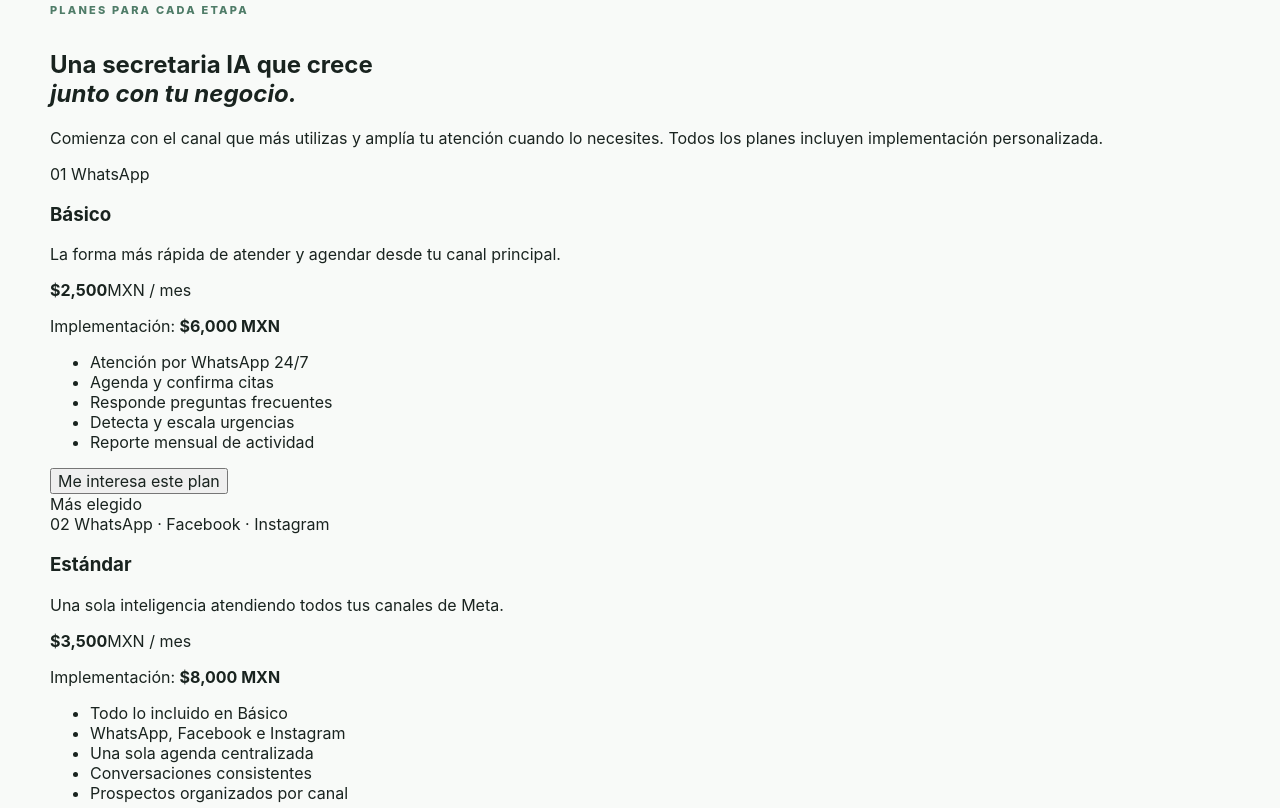
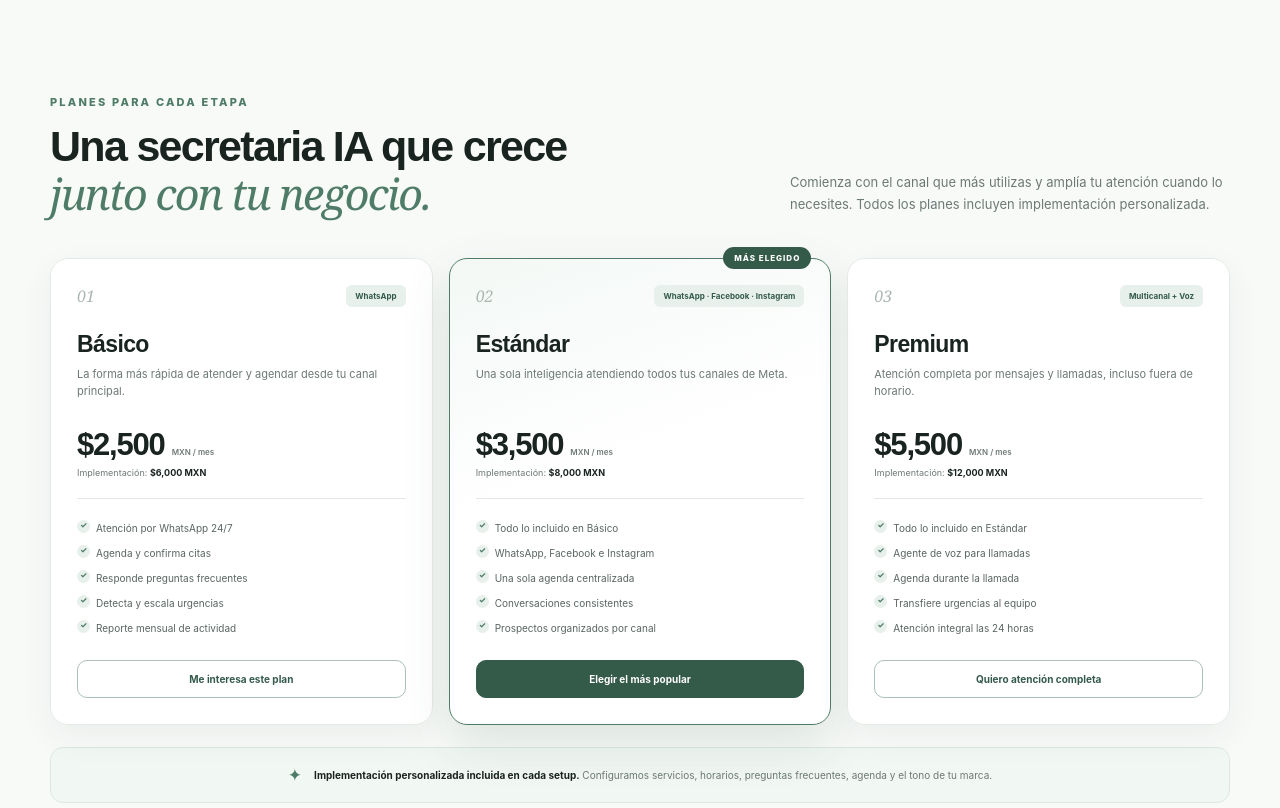
Before and after one commit to 1120postep-tech/demo-secretaria-ia, a plain HTML site: page index.html in a window 1280 px wide. Shown: the part 1132-1940 px from the top of the page. Drawn offline with Linux system fonts and the light colour scheme.

Commit message:
Add pricing section styles

```diff
--- a/styles.css
+++ b/styles.css
@@ -132,6 +132,36 @@ button { color: inherit; }
 .benefits span { color: #a4b3ab; font-family: Georgia, serif; font-size: 20px; font-style: italic; }
 .benefits strong { display: block; margin-bottom: 3px; font-size: 11px; }
 .benefits p { margin: 0; color: var(--muted); font-size: 9px; }
+.pricing { padding: 92px 0 40px; }
+.pricing-heading { display: grid; grid-template-columns: 1.2fr .8fr; align-items: end; gap: 80px; margin-bottom: 38px; }
+.pricing-heading h2 { margin: 0; font-family: "Avenir Next", Avenir, sans-serif; font-size: clamp(30px, 3.5vw, 43px); line-height: 1.12; letter-spacing: -1.7px; }
+.pricing-heading h2 em { color: var(--green); font-family: Georgia, serif; font-weight: 400; }
+.pricing-heading > p { margin: 0 0 4px; color: var(--muted); font-size: 13px; line-height: 1.7; }
+.pricing-grid { display: grid; grid-template-columns: repeat(3, 1fr); align-items: stretch; gap: 16px; }
+.plan-card { position: relative; display: flex; flex-direction: column; min-width: 0; padding: 26px; border: 1px solid var(--line); border-radius: 18px; background: rgba(255,255,255,.9); box-shadow: 0 12px 35px rgba(32,57,47,.06); transition: transform .25s, box-shadow .25s; }
+.plan-card:hover { transform: translateY(-5px); box-shadow: 0 18px 45px rgba(32,57,47,.11); }
+.plan-card.featured { border: 1.5px solid var(--green); background: linear-gradient(160deg, #f3f8f5, #fff 45%); box-shadow: 0 18px 48px rgba(53,91,74,.14); }
+.recommended { position: absolute; top: -12px; right: 19px; padding: 6px 11px; border-radius: 999px; color: white; background: var(--green-dark); font-size: 8px; font-weight: 800; letter-spacing: 1px; text-transform: uppercase; }
+.plan-top { display: flex; align-items: center; justify-content: space-between; gap: 10px; margin-bottom: 24px; }
+.plan-number { color: #aab7b0; font-family: Georgia, serif; font-size: 16px; font-style: italic; }
+.plan-channel { max-width: 78%; padding: 6px 9px; border-radius: 6px; color: var(--green-dark); background: var(--green-soft); font-size: 8px; font-weight: 700; text-align: right; }
+.plan-card h3 { margin: 0 0 8px; font-family: "Avenir Next", Avenir, sans-serif; font-size: 23px; letter-spacing: -.6px; }
+.plan-description { min-height: 43px; margin: 0 0 20px; color: var(--muted); font-size: 11px; line-height: 1.55; }
+.price { display: flex; align-items: end; gap: 7px; margin-bottom: 7px; }
+.price strong { font-family: "Avenir Next", Avenir, sans-serif; font-size: 31px; line-height: 1; letter-spacing: -1.2px; }
+.price span { margin-bottom: 3px; color: var(--muted); font-size: 8px; font-weight: 600; }
+.setup { margin: 0 0 22px; padding-bottom: 20px; border-bottom: 1px solid var(--line); color: var(--muted); font-size: 9px; }
+.setup strong { color: var(--ink); }
+.plan-card ul { display: grid; gap: 11px; flex: 1; margin: 0 0 25px; padding: 0; list-style: none; }
+.plan-card li { position: relative; padding-left: 19px; color: #59655f; font-size: 10px; line-height: 1.4; }
+.plan-card li:before { content: "✓"; position: absolute; left: 0; top: -1px; width: 13px; height: 13px; display: grid; place-items: center; border-radius: 50%; color: var(--green); background: var(--green-soft); font-size: 8px; font-weight: 800; }
+.plan-button { width: 100%; padding: 12px 14px; border: 1px solid #aac0b4; border-radius: 10px; color: var(--green-dark); background: white; font-size: 10px; font-weight: 700; cursor: pointer; transition: .2s; }
+.plan-button:hover, .plan-button.primary { color: white; border-color: var(--green-dark); background: var(--green-dark); }
+.plan-button.primary:hover { background: var(--green); }
+.pricing-note { display: flex; align-items: center; justify-content: center; gap: 12px; margin-top: 22px; padding: 17px 22px; border: 1px solid #dce7e1; border-radius: 13px; background: rgba(239,246,242,.72); }
+.pricing-note span { color: var(--green); font-size: 17px; }
+.pricing-note p { margin: 0; color: var(--muted); font-size: 10px; }
+.pricing-note strong { color: var(--ink); }
 .toast { position: fixed; left: 50%; bottom: 24px; z-index: 10; padding: 11px 17px; border-radius: 10px; color: white; background: var(--ink); box-shadow: 0 8px 24px rgba(0,0,0,.18); font-size: 11px; opacity: 0; transform: translate(-50%, 15px); pointer-events: none; transition: .3s; }
 .toast.show { opacity: 1; transform: translate(-50%, 0); }
 
@@ -147,6 +177,9 @@ button { color: inherit; }
   .benefits { grid-template-columns: 1fr; }
   .benefits article { justify-content: flex-start; border-right: 0; border-bottom: 1px solid rgba(68,91,81,.1); padding: 16px 8px; }
   .benefits article:last-child { border-bottom: 0; }
+  .pricing-heading { grid-template-columns: 1fr; gap: 18px; }
+  .pricing-grid { grid-template-columns: 1fr; gap: 24px; }
+  .plan-description { min-height: 0; }
 }
 @media (max-width: 540px) {
   .topbar, .shell { width: min(100% - 24px, 1180px); }
@@ -163,4 +196,7 @@ button { color: inherit; }
   .stats { grid-template-columns: 1fr 1fr; gap: 8px; }
   .stat-card { padding: 13px; }
   .stat-icon { top: 11px; right: 11px; }
+  .pricing { padding-top: 65px; }
+  .plan-card { padding: 23px; }
+  .pricing-note { align-items: flex-start; }
 }
```
